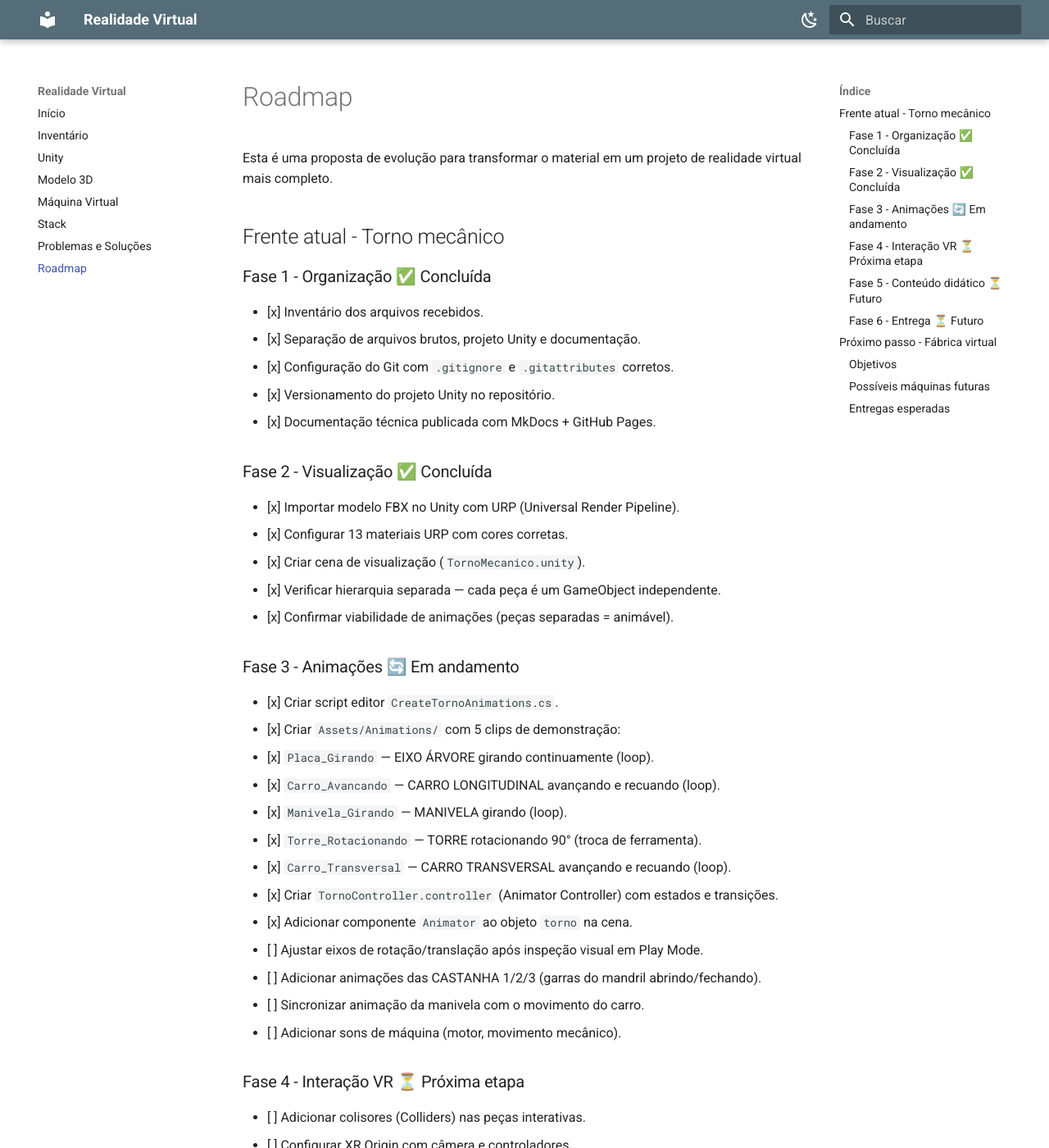
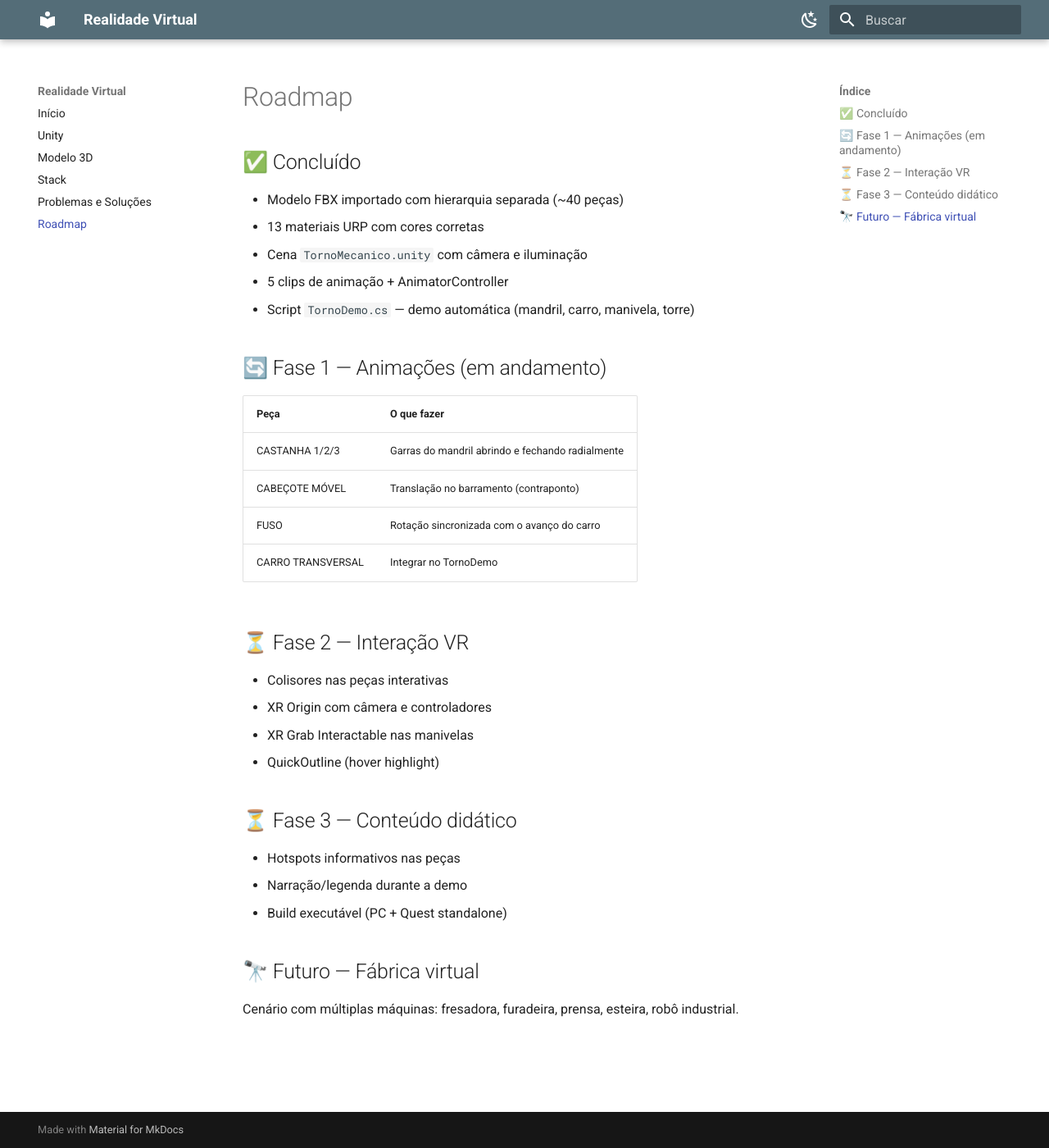
Before and after one commit to matheusgmello/maquinas-industriais-vr, an MkDocs documentation site: the page built from docs/roadmap.md, in a window 1280 px wide and 1400 px high. Shown: the whole window at 82% size. Built offline with MkDocs 1.6.1 and Material for MkDocs 9.7.7, drawn with Linux system fonts in a browser that asks for light colours; some of the changed text lies outside the part shown.

Commit message:
feat: fase 1 animações + limpeza de docs
- TornoDemo: castanhas, cabeçote móvel, fuso e carro transversal
- Docs: remover maquina-virtual.md e inventario.md (obsoletos)
- Docs: simplificar stack.md e roadmap.md
- mkdocs.yml: remover páginas removidas do nav

```diff
--- a/docs/roadmap.md
+++ b/docs/roadmap.md
@@ -1,92 +1,35 @@
 # Roadmap
 
-Esta é uma proposta de evolução para transformar o material em um projeto de realidade virtual mais completo.
+## ✅ Concluído
 
-## Frente atual - Torno mecânico
+- Modelo FBX importado com hierarquia separada (~40 peças)
+- 13 materiais URP com cores corretas
+- Cena `TornoMecanico.unity` com câmera e iluminação
+- 5 clips de animação + AnimatorController
+- Script `TornoDemo.cs` — demo automática (mandril, carro, manivela, torre)
 
-### Fase 1 - Organização ✅ Concluída
+## 🔄 Fase 1 — Animações (em andamento)
 
-- [x] Inventário dos arquivos recebidos.
-- [x] Separação de arquivos brutos, projeto Unity e documentação.
-- [x] Configuração do Git com `.gitignore` e `.gitattributes` corretos.
-- [x] Versionamento do projeto Unity no repositório.
-- [x] Documentação técnica publicada com MkDocs + GitHub Pages.
+| Peça | O que fazer |
+|---|---|
+| CASTANHA 1/2/3 | Garras do mandril abrindo e fechando radialmente |
+| CABEÇOTE MÓVEL | Translação no barramento (contraponto) |
+| FUSO | Rotação sincronizada com o avanço do carro |
+| CARRO TRANSVERSAL | Integrar no TornoDemo |
 
-### Fase 2 - Visualização ✅ Concluída
+## ⏳ Fase 2 — Interação VR
 
-- [x] Importar modelo FBX no Unity com URP (Universal Render Pipeline).
-- [x] Configurar 13 materiais URP com cores corretas.
-- [x] Criar cena de visualização (`TornoMecanico.unity`).
-- [x] Verificar hierarquia separada — cada peça é um GameObject independente.
-- [x] Confirmar viabilidade de animações (peças separadas = animável).
+- Colisores nas peças interativas
+- XR Origin com câmera e controladores
+- XR Grab Interactable nas manivelas
+- QuickOutline (hover highlight)
 
-### Fase 3 - Animações 🔄 Em andamento
+## ⏳ Fase 3 — Conteúdo didático
 
-- [x] Criar script editor `CreateTornoAnimations.cs`.
-- [x] Criar `Assets/Animations/` com 5 clips de demonstração:
-  - [x] `Placa_Girando` — EIXO ÁRVORE girando continuamente (loop).
-  - [x] `Carro_Avancando` — CARRO LONGITUDINAL avançando e recuando (loop).
-  - [x] `Manivela_Girando` — MANIVELA girando (loop).
-  - [x] `Torre_Rotacionando` — TORRE rotacionando 90° (troca de ferramenta).
-  - [x] `Carro_Transversal` — CARRO TRANSVERSAL avançando e recuando (loop).
-- [x] Criar `TornoController.controller` (Animator Controller) com estados e transições.
-- [x] Adicionar componente `Animator` ao objeto `torno` na cena.
-- [ ] Ajustar eixos de rotação/translação após inspeção visual em Play Mode.
-- [ ] Adicionar animações das CASTANHA 1/2/3 (garras do mandril abrindo/fechando).
-- [ ] Sincronizar animação da manivela com o movimento do carro.
-- [ ] Adicionar sons de máquina (motor, movimento mecânico).
+- Hotspots informativos nas peças
+- Narração/legenda durante a demo
+- Build executável (PC + Quest standalone)
 
-### Fase 4 - Interação VR ⏳ Próxima etapa
+## 🔭 Futuro — Fábrica virtual
 
-- [ ] Adicionar colisores (Colliders) nas peças interativas.
-- [ ] Configurar XR Origin com câmera e controladores.
-- [ ] Implementar agarrar (XR Grab Interactable) nas manivelas.
-- [ ] Criar estados: desligado → ligado → operando.
-- [ ] Adicionar feedback visual (highlight com QuickOutline já instalado).
-- [ ] Testar com simulador XR no editor.
-
-### Fase 5 - Conteúdo didático ⏳ Futuro
-
-- [ ] Criar objetivos de aprendizagem.
-- [ ] Adicionar etiquetas/hotspots informativos nas partes do torno.
-- [ ] Criar roteiro de operação guiada.
-- [ ] Adicionar checklist de segurança e procedimentos.
-
-### Fase 6 - Entrega ⏳ Futuro
-
-- [ ] Gerar build executável (PC e/ou Meta Quest).
-- [ ] Documentar requisitos de hardware.
-- [ ] Criar vídeo ou imagens demonstrativas.
-
-## Próximo passo - Fábrica virtual
-
-Depois da etapa do torno mecânico, a proposta é evoluir para uma fábrica virtual: um cenário intuitivo onde os usuários possam explorar, testar e aprender sobre diferentes máquinas industriais em um ambiente seguro.
-
-Essa frente amplia o projeto de um único equipamento para uma experiência educacional mais completa, simulando um espaço industrial com máquinas, áreas de circulação, sinalização, instruções e interações guiadas.
-
-### Objetivos
-
-- Criar um ambiente virtual com aparência de fábrica ou laboratório industrial.
-- Permitir que o usuário navegue pelo cenário e escolha máquinas para estudar.
-- Adicionar outras máquinas industriais além do torno mecânico.
-- Criar interações simples e didáticas para cada máquina.
-- Usar etiquetas, painéis e feedback visual para orientar o aprendizado.
-- Manter a experiência segura, intuitiva e adequada para usuários iniciantes.
-
-### Possíveis máquinas futuras
-
-- Fresadora.
-- Furadeira de bancada.
-- Serra industrial.
-- Prensa.
-- Esteira transportadora.
-- Robô industrial.
-- Painel elétrico ou bancada de comandos.
-
-### Entregas esperadas
-
-- Cenário base da fábrica virtual.
-- Sistema de navegação do usuário.
-- Área dedicada ao torno mecânico.
-- Estrutura reutilizável para adicionar novas máquinas.
-- Documentação de uso e expansão do ambiente.
+Cenário com múltiplas máquinas: fresadora, furadeira, prensa, esteira, robô industrial.
--- a/mkdocs.yml
+++ b/mkdocs.yml
@@ -26,10 +26,8 @@
 
 nav:
   - Início: index.md
-  - Inventário: inventario.md
   - Unity: unity.md
   - Modelo 3D: modelo-3d.md
-  - Máquina Virtual: maquina-virtual.md
   - Stack: stack.md
   - Problemas e Soluções: problemas-e-solucoes.md
   - Roadmap: roadmap.md
```
Also changed, not shown: docs/inventario.md (deleted, +0 -51 lines), docs/maquina-virtual.md (deleted, +0 -55 lines), docs/stack.md (+22 -42 lines), 2 other files.
